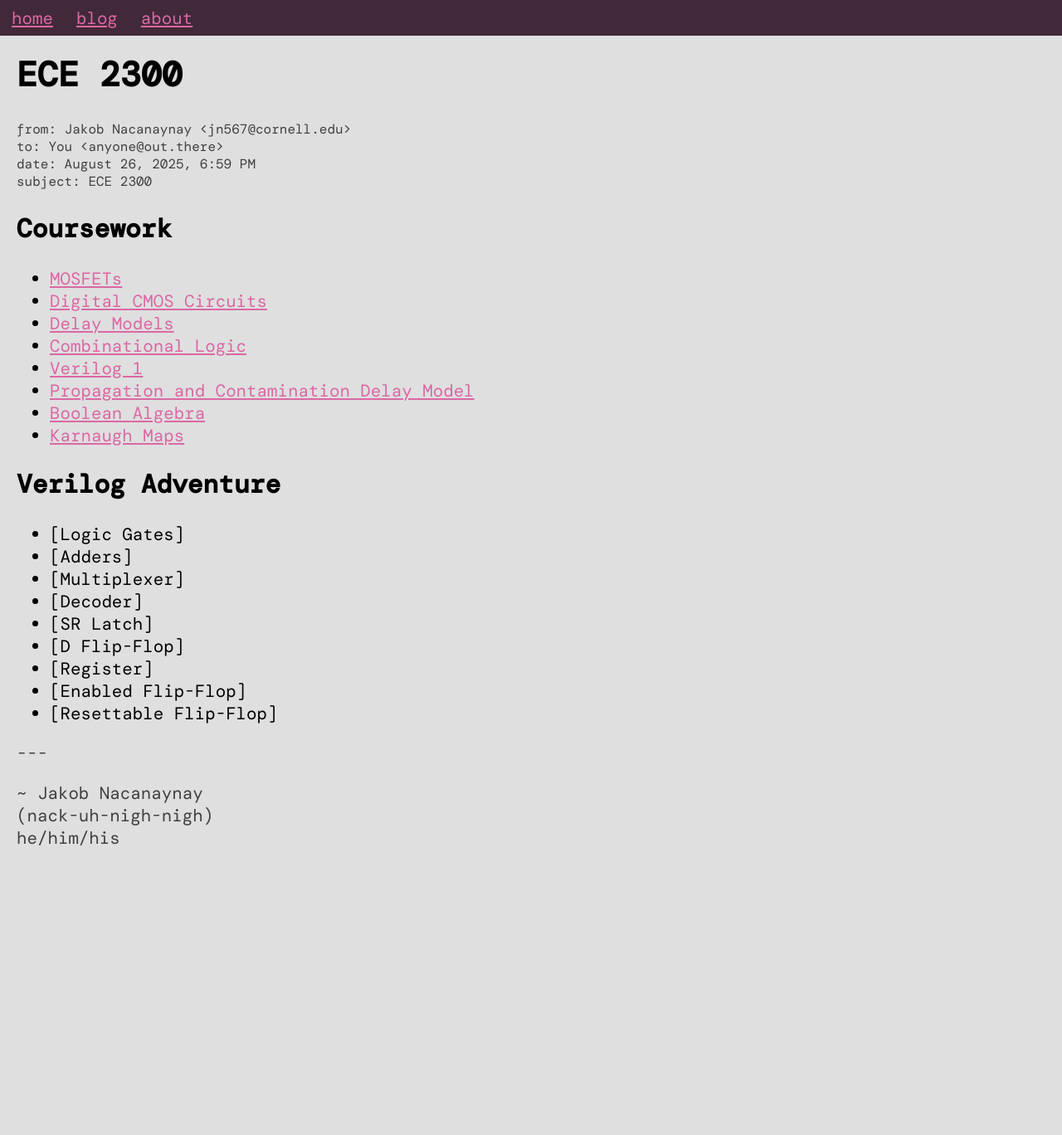
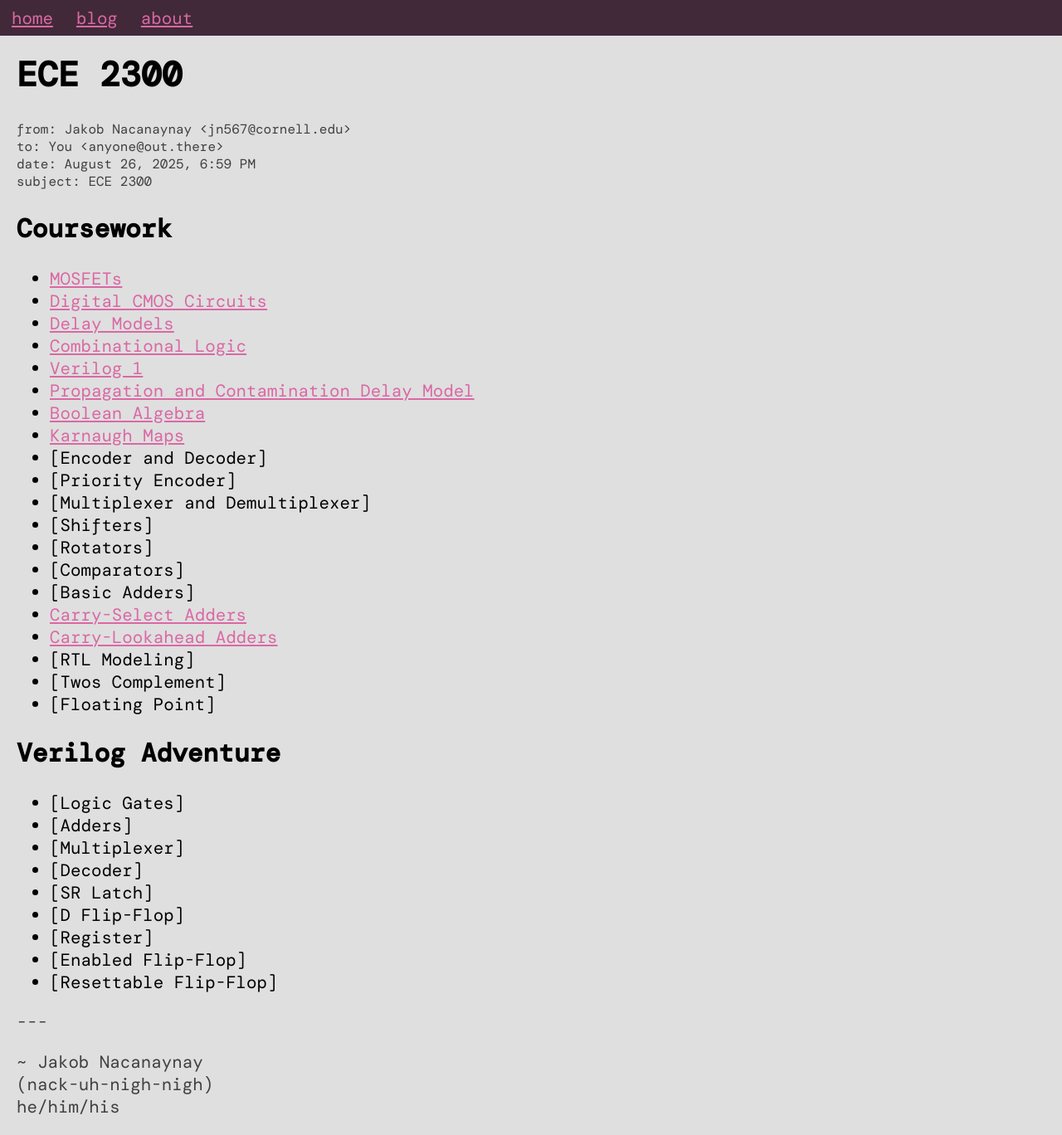
Before and after one commit to j-nac/j-nac.github.io, a Jekyll site: the page built from _posts/2025-08-26-ece-2300.md, in a window 1280 px wide and 1368 px high. Shown: the whole window at 83% size. Built offline with Jekyll 4.4.1, drawn with Linux system fonts in a browser that asks for light colours; some web fonts are replaced.

```diff
--- a/_posts/2025-08-26-ece-2300.md
+++ b/_posts/2025-08-26-ece-2300.md
@@ -16,6 +16,18 @@ tags: ece ece2300 course
 - [Propagation and Contamination Delay Model]({% post_url ece2300/2025-09-13-propagation-and-contamination-delay-modeling %})
 - [Boolean Algebra]({% post_url ece2300/2025-09-13-boolean-algebra %})
 - [Karnaugh Maps]({% post_url ece2300/2025-09-22-karnaugh-maps %})
+- [Encoder and Decoder]
+- [Priority Encoder]
+- [Multiplexer and Demultiplexer]
+- [Shifters]
+- [Rotators]
+- [Comparators]
+- [Basic Adders]
+- [Carry-Select Adders]({% post_url ece2300/2025-09-28-carry-select-adders %})
+- [Carry-Lookahead Adders]({% post_url ece2300/2025-09-28-carry-lookahead-adders %})
+- [RTL Modeling]
+- [Twos Complement]
+- [Floating Point]
 
 ## Verilog Adventure
 
```
Also changed, not shown: _drafts/2025-08-10-cast-iron-skillets.md (deleted, +0 -15 lines), _drafts/2025-09-02-why-im-betting-on-ro.md (+7 -0 lines), _posts/2025-08-31-ece-2720.md (+15 -0 lines), _posts/2025-10-01-cast-iron-skillets.md (added, +22 -0 lines), _posts/ece2300/2025-09-28-carry-lookahead-adders.md (added, +11 -0 lines), _posts/ece2300/2025-09-28-carry-select-adders.md (added, +13 -0 lines), _posts/ece2720/2025-09-28-laws-of-probability.md (added, +29 -0 lines).
